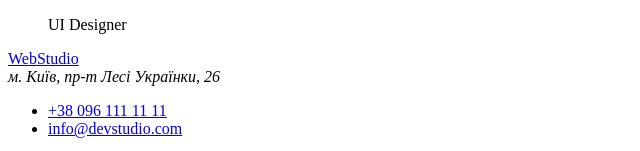
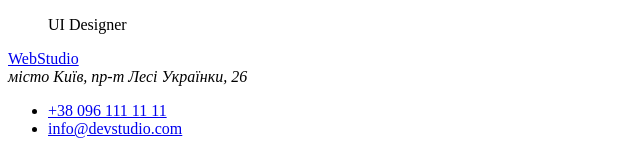
Before and after one commit to IlliaKomissarov/goit-markup-hw-02, a plain HTML site: page index.html in a window 1280 px wide. Shown: the part 3338-3489 px from the top of the page, 0-640 px from the left. Drawn offline with Linux system fonts and the light colour scheme.

Commit message:
Update index.html

```diff
--- a/index.html
+++ b/index.html
@@ -101,7 +101,7 @@
     <footer class="footer">
         <a href="/" class="header-logo"><span class="header-logo-blue">Web</span>Studio</a>
         <address class="address-footer">
-        м. Київ, пр-т Лесі Українки, 26
+        місто Київ, пр-т Лесі Українки, 26
         </address>
     <ul class="contact-list-footer">
             <li class="contact-item-footer">
```
